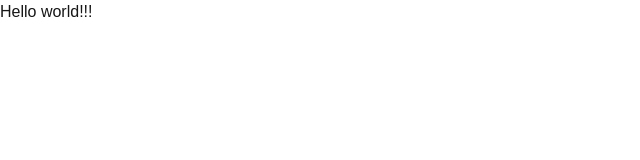
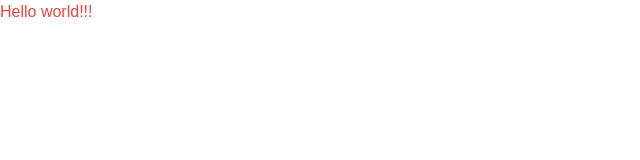
Before and after one commit to devfelipebrito/finance.ai, a Next.js app: page / in a window 1280 px wide. Shown: the top 160 px of the page, without its empty margins (0-640 px from the left). Built offline with nearby package versions, Linux system fonts and the light colour scheme.

Commit message:
chore: add tailwind prettier plugin

```diff
--- a/app/page.tsx
+++ b/app/page.tsx
@@ -1,5 +1,5 @@
 const HomePage = () => {
-  return <h1>Hello world!!!</h1>;
+  return <h1 className="text-red-500">Hello world!!!</h1>;
 };
 
 export default HomePage;
--- a/package.json
+++ b/package.json
@@ -22,6 +22,7 @@
     "eslint": "^8",
     "eslint-config-next": "14.2.16",
     "postcss": "^8",
+    "prettier-plugin-tailwindcss": "^0.6.8",
     "tailwindcss": "^3.4.1",
     "typescript": "^5"
   }
```
Also changed, not shown: .prettierrc.json (added), 1 other file (tests, documents, lock files or other folders).
